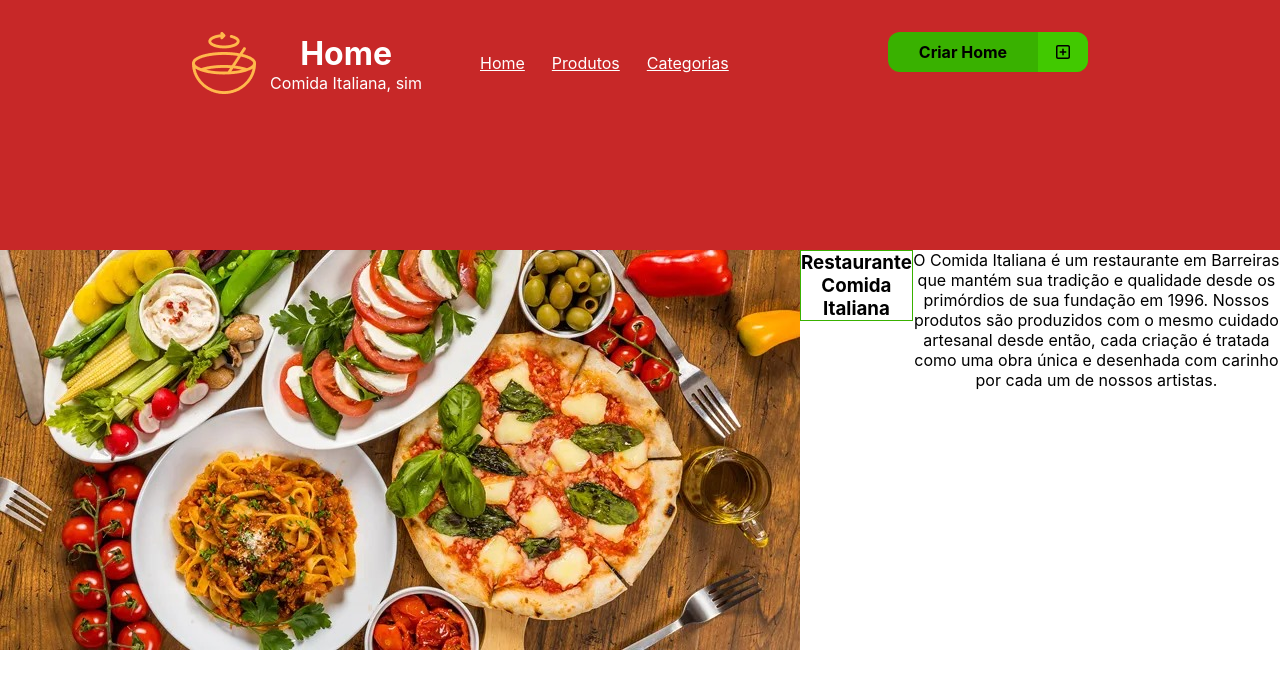
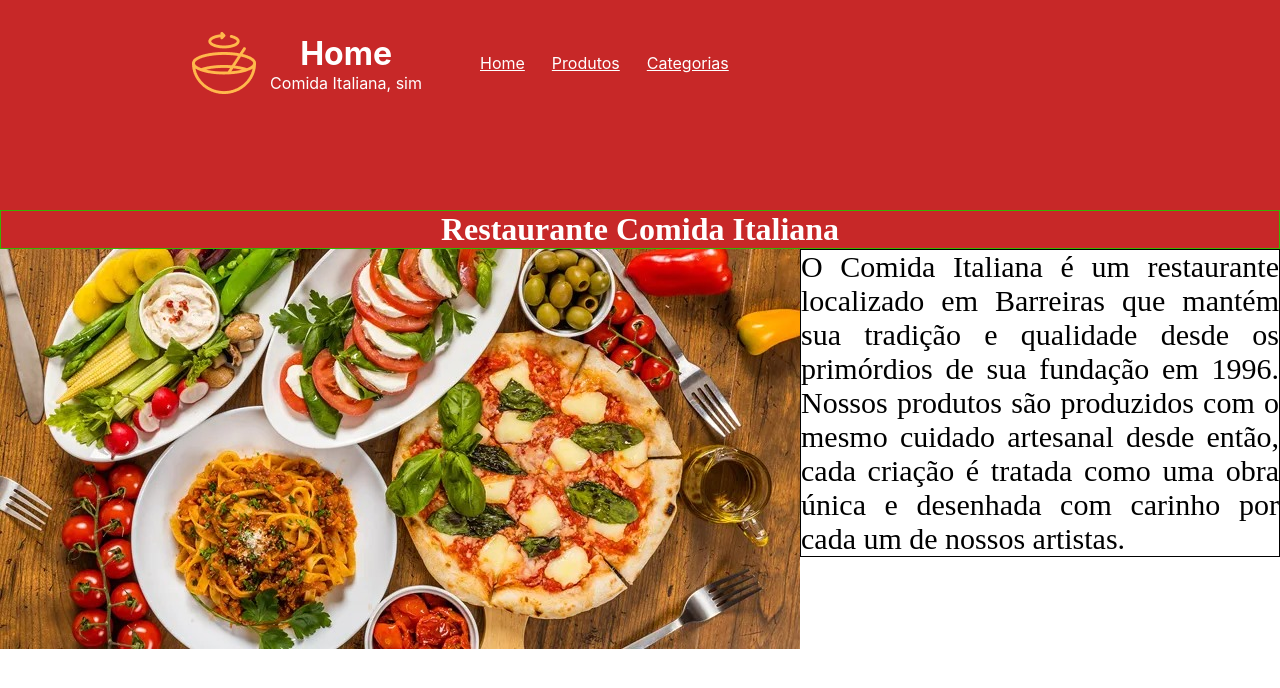
Before and after one commit to davidamorim13/restaurante-site, a React (Create React App) app: page / in a window 1280 px wide. Shown: the top 688 px of the page. Built offline with nearby package versions, Linux system fonts and the light colour scheme.

Commit message:
foi feito uma nova propriedade para poder dizer se o botão criar iria aparecer ou não em todas as telas, e feito o alinhamento dos cads dos produtos e categorias.

```diff
--- a/src/App.css
+++ b/src/App.css
@@ -141,11 +141,19 @@ margin-top: 34px;
 .category_list{
   width:70%;
   margin: 0 auto;
-  display: flex;
-  align-items: center;
-  justify-content: space-between;
-  gap: 40px;
   margin-top: -50px;
+  /*overflow-y:scroll;*/
+}
+
+.category_list .category_content{
+  margin: auto;
+  text-align: center;
+  width: 85%;
+}
+
+.category_list .category_content .card{
+  float: left;
+  margin: 5px;
 }
 
 .modal_orvelay{
@@ -274,19 +282,30 @@ margin-top: 34px;
   background-color: rgba(255,255,255,0.6);
 }
 
-.home{
+
+.title{
+border: 1px solid #39b100;
+margin-top: -40px;
+height: 100%;
+color: #ffffff;
+font-family: 'Times New Roman';
+}
+
+.home-descricao{
   display: flex;
   justify-content: space-between;
-}
-
-.home h3{
-border: 1px solid #39b100;
-}
-
-.home p{
 
 }
 
-.home_image{
+.home-descricao p{
+  font-size: 30px;
+  font-family: 'Times New Roman';
+  text-align: justify;
+  border: solid 1px;
+}
 
+.text-ellipse{
+  overflow: hidden;
+  white-space: nowrap;
+  text-overflow: ellipsis;
 }
--- a/src/componentes/card/index.tsx
+++ b/src/componentes/card/index.tsx
@@ -15,8 +15,8 @@ export default function Card({ name, description, active }: CardProps){
 
             <div className="content">
 
-                <h2>{name}</h2>
-                <p>{description}</p>
+                <h2 className="text-ellipse">{name}</h2>
+                <p className="text-ellipse">{description}</p>
             </div>
 
             <div className="footer">
--- a/src/componentes/header/index.tsx
+++ b/src/componentes/header/index.tsx
@@ -2,10 +2,11 @@ import { FaRegSquarePlus } from "react-icons/fa6";
 
 type HeaderProps = {
   title: string;
-  openModal?: () => void
+  openModal?: () => void;
+  buttonEnable?: boolean;
 }
 
-export default function Header({ title, openModal }: HeaderProps) {
+export default function Header({ title, openModal, buttonEnable = true }: HeaderProps) {
 
   const handlerOpenModal = () => {
     if (openModal) {
@@ -47,6 +48,8 @@ export default function Header({ title, openModal }: HeaderProps) {
 
           </div>
         </div>
+        {
+          buttonEnable && (
             <div className='button'>
               <div onClick={() => handlerOpenModal()} style={{ cursor: 'pointer' }}>
                 <div className='button_body_new'>
@@ -55,6 +58,8 @@ export default function Header({ title, openModal }: HeaderProps) {
                 <div className='button_body_icon'> <FaRegSquarePlus /> </div>
               </div>
             </div>
+          )
+        }
       </div>
     </header >
   )
--- a/src/componentes/screen/categories.tsx
+++ b/src/componentes/screen/categories.tsx
@@ -14,7 +14,7 @@ export function CategoriesScreen() {
   const [page, setPage] = useState(1);
   const [categories, setCategories] = useState([])
 
-  const chamaApi = useCallback ( async () => {
+  const chamaApi = useCallback(async () => {
     try {
 
       const { data } = await api.get(`/categories`, { params: { page } })
@@ -62,11 +62,15 @@ export function CategoriesScreen() {
 
       <div className='category_list'>
 
-        {categories.map((item: CardProps) => <Card name={item.name} description={item.description} active={item.active} />)}
+        <div className='category_content'>
+          {categories.map((item: CardProps) => <Card name={item.name} description={item.description} active={item.active} />)}
 
-        <button onClick={() => setPage(page + 1)}>
+          {/* <button onClick={() => setPage(page + 1)}>
           Proxima pagina
-        </button>
+          </button> */}
+        </div>
+
+
       </div>
 
       <Modal title='Cadastrar novo produto' visible={visible} close={close}>
--- a/src/componentes/screen/home.tsx
+++ b/src/componentes/screen/home.tsx
@@ -4,22 +4,26 @@ import Header from "../header";
 export function HomeScreen() {
     return (
         <>
-            <Header title='Home'/>
-            <div className="home">
+            <Header title='Home' buttonEnable={false} />
 
-            <img src="./image/home.image.jpeg" alt="logo" className="home_image"/>
+            <div>
+                <div className="title">
 
-                <div>
-                    <h3> Restaurante Comida Italiana </h3>
-                </div>
-
-                <div className="home_descricao">
-                    <p> O Comida Italiana é um restaurante em Barreiras que mantém sua tradição e qualidade desde os primórdios de sua fundação em 1996. Nossos produtos são produzidos com o mesmo cuidado artesanal desde então, cada criação é tratada como uma obra única e desenhada com carinho por cada um de nossos artistas. </p>
+                    <h1> Restaurante Comida Italiana </h1>
 
                 </div>
 
+                <div className="home-descricao">
+
+                    <img src="./image/home.image.jpeg" alt="logo" className="home_image" />
+
+                    <div>
+                        <p> O Comida Italiana é um restaurante localizado em Barreiras que mantém sua tradição e qualidade desde os primórdios de sua fundação em 1996. Nossos produtos são produzidos com o mesmo cuidado artesanal desde então, cada criação é tratada como uma obra única e desenhada com carinho por cada um de nossos artistas. </p>
+                    </div>
 
 
+
+                </div>
             </div>
 
         </>
--- a/src/componentes/screen/products.tsx
+++ b/src/componentes/screen/products.tsx
@@ -13,7 +13,7 @@ export function ProductsScreen() {
   const [page, setPage] = useState(1);
   const [products, setProducts] = useState([])
 
-  const chamaApi = useCallback ( async () => {
+  const chamaApi = useCallback(async () => {
     try {
 
       const { data } = await api.get(`/products`, { params: { page } })
@@ -46,7 +46,7 @@ export function ProductsScreen() {
         id: data.id,
         name: data.name,
         price: data.number,
-        categoriid:  data.categoriid,
+        categoriid: data.categoriid,
         active: Boolean(data.active)
       });
 
@@ -62,11 +62,14 @@ export function ProductsScreen() {
 
       <div className='category_list'>
 
-        {products.map((item: CardProps) => <Card name={item.name} description={item.description} active={item.active} />)}
+        <div className="category_content">
+          {products.map((item: CardProps) => <Card name={item.name} description={item.description} active={item.active} />)}
 
-        <button onClick={() => setPage(page + 1)}>
+          {/* <button onClick={() => setPage(page + 1)}>
           Proxima pagina
-        </button>
+          </button> */}
+        </div>
+
       </div>
 
       <Modal title='Cadastrar novo produto' visible={visible} close={close}>
```
Lines whose indentation alone changed are shown as unchanged.
